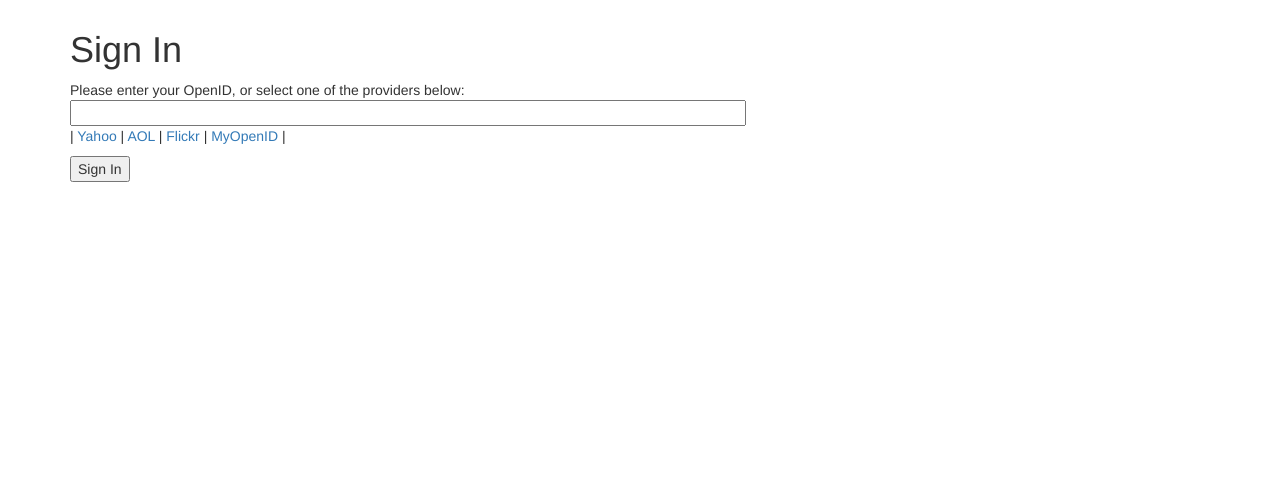
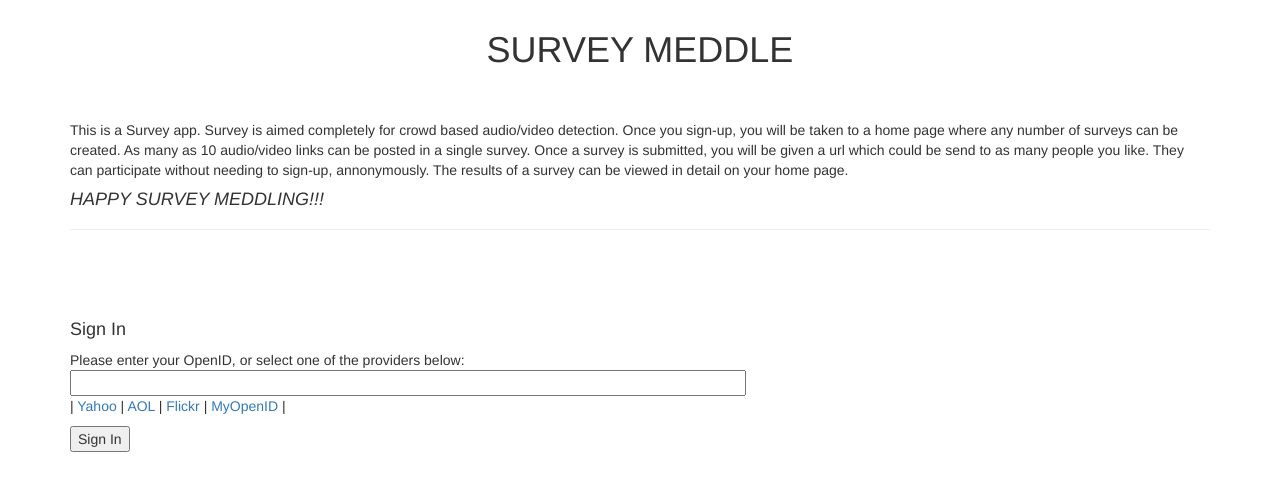
Before and after one commit to hridhya/surveyApp, a Flask app: page /login in a window 1280 px wide. Shown: the top 491 px of the page. Run offline with Flask 2, Linux system fonts and the light colour scheme; some libraries are stand-ins or nearby versions.

Commit message:
Added AJAX

```diff
--- a/app/templates/login.html
+++ b/app/templates/login.html
@@ -15,9 +15,25 @@ function set_openid(openid, pr)
     form.elements['openid'].value = openid
 }
 </script>
+
 <div class = 'signin'>
 	<div class = 'container'>
-<h1>Sign In</h1>
+	<h1 align="center"> SURVEY MEDDLE </h1>
+		</br>
+		</br>
+			<p>This is a Survey app. Survey is aimed completely for crowd based audio/video detection.
+			Once you sign-up, you will be taken to a home page where any number of surveys can be created.
+			As many as 10 audio/video links can be posted in a single survey. Once a survey is submitted, you
+			will be given a url which could be send to as many people you like. They can participate without needing to
+			sign-up, annonymously.
+			The results of a survey can be viewed in detail on your home page.
+			</br>
+			<h4><i>HAPPY SURVEY MEDDLING!!!</i></h4>
+			<hr>
+			</br>
+			</br>
+			</br>
+			<h4>Sign In</h4>
 				<form action="" method="post" name="login">
    				 {{ form.hidden_tag() }}
     				<p>
@@ -30,9 +46,12 @@ function set_openid(openid, pr)
           				<a href="javascript:set_openid('{{ pr.url }}', '{{ pr.name }}');">{{ pr.name }}</a> |
         				{% endfor %}
     				</p>
-
     				<p><input type="submit" value="Sign In"></p>
 				</form>
+				</br>
+				</br>
+ 				</br>
+
     </div>
 </div>
 {% endblock %}
--- a/app/views.py
+++ b/app/views.py
@@ -3,8 +3,9 @@ from flask.ext.login import login_user, logout_user, current_user, \
     login_required
 from app import app, db, lm, oid
 from .forms import LoginForm
-from .models import User
+from .models import User, Survey
 from datetime import datetime
+from flask import jsonify
 
 @lm.user_loader
 def load_user(id):
@@ -51,10 +52,6 @@ def new():
 	user = g.user
 	return render_template('administrationUI.html',user=user)
 
-@app.route('/takeasurvey')
-def new_survey():
-	return render_template('index_user.html')
-
 @app.route('/create_new', methods=['POST'])
 @login_required
 def my_posts():
@@ -63,7 +60,25 @@ def my_posts():
 	survey = Survey(post1 = words[0])
 	db.session.add(survey)
 	db.session.commit()
+
+
+@app.route('/takeasurvey')
+def new_survey():
+	return render_template('index_user.html')
+
+@app.route('/takeasurvey', methods=['POST'])
+def results() :
+	data = str(request.get_json())
+	words = data.split()
+	print words
 	return data
+
+
+@app.route('/survey_results')
+@login_required
+def survey_results():
+	lst = [100, "song", "audio", 3]
+	return jsonify(result=lst)
 
 
 @oid.after_login
```
Also changed, not shown: app/templates/index_admin.html (+16 -7 lines). Lines whose indentation alone changed are shown as unchanged.
